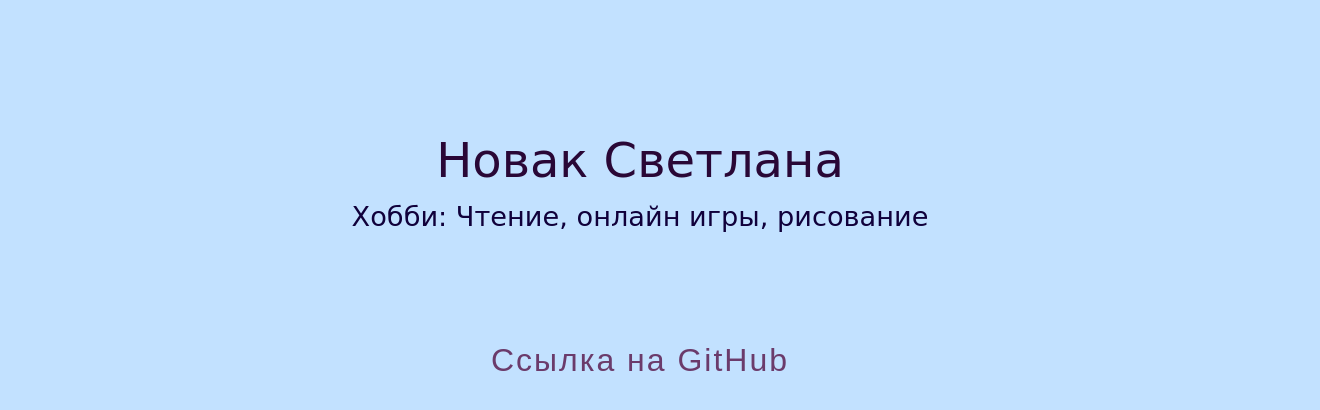
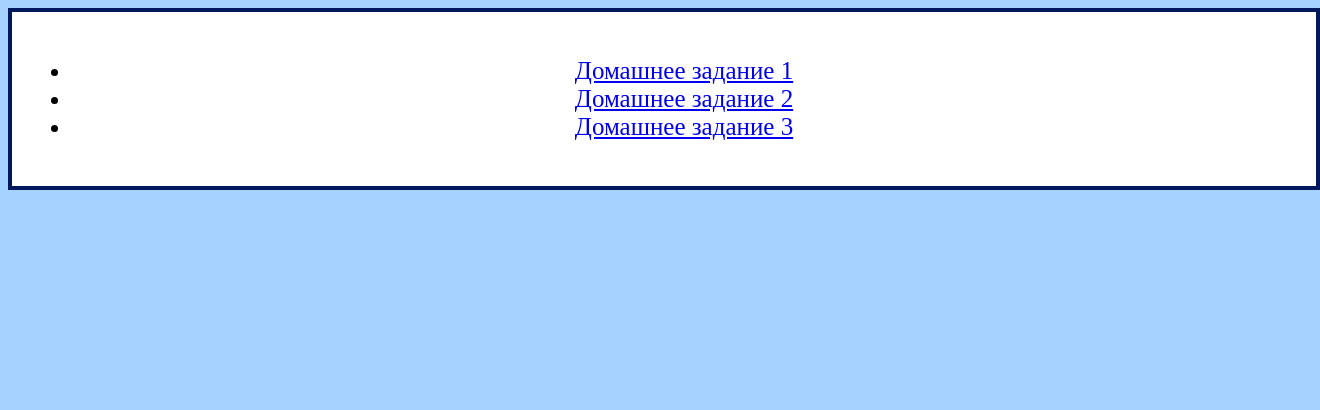
Before and after one commit to 17Nei17/js-Pract, a website: page index.html in a window 1280 px wide. Shown: the whole page, 1320 px wide, since content can reach past the window. Drawn offline with Linux system fonts and the light colour scheme.

Commit message:
Add files via upload

```diff
--- a/index.html
+++ b/index.html
@@ -5,16 +5,21 @@
     <meta name="viewport" content="width=device-width, initial-scale=1.0">
     <meta http-equiv="X-UA-Compatible" content="ie=edge">
     <link rel="stylesheet" href="style.css">
-    <title>Started!</title>
+    <title>homeWork</title>
 </head>
 <body>
-    <div class="block1">
-         Новак Светлана
-    </div>
-    <div class="block2">
-        Хобби: Чтение, онлайн игры, рисование
-    </div>
-            <p><a href="https://github.com/17Nei17/js-lecture-1" class="link1" >Cсылка на GitHub</a> </a></p>
-
+<div class="link">
+    <ul>
+        <li>
+            <a href="/js-lecture-1-master/index.html">Домашнее задание 1</a>
+        </li>
+        <li>
+           <a href="/homework1/pract-1.html">Домашнее задание 2</a>
+         </li>
+         <li>
+            <a href="/homework2/homework2.html">Домашнее задание 3</a>
+        </li>
+    </ul>
+</div>
 </body>
 </html>
--- a/package.json
+++ b/package.json
@@ -1,5 +1,5 @@
 {
-  "name": "neite",
+  "name": "pract-3",
   "version": "1.0.0",
   "description": "",
   "main": "index.js",
@@ -7,6 +7,6 @@
     "start": "node index.js",
     "test": "echo \"Error: no test specified\" && exit 1"
   },
-  "author": "Nei",
+  "author": "",
   "license": "ISC"
 }
--- a/style.css
+++ b/style.css
@@ -1,37 +1,12 @@
 html {
-    background-color: rgb(194, 225, 255);
+    background-color: rgb(166, 210, 255);
   }
-.block1 {
-    font-family: cursive;
-    position: absolute;
-    top: 20%;
-    left: 50%;
-    transform: translate(-50%, -50%);
-    color: rgb(41, 7, 54);
-    font-size: 300%;
+.link {
+    text-align: center;
     padding: 20px 20px 20px 20px;
+    border: 4px solid rgb(0, 24, 92);
+    background-color: rgb(255, 255, 255);
+    width: 100%;
+    font-size: 25px;
+    margin: 0;
 }
-.block2{
-    font-family: cursive;
-    position: absolute;
-    top: 27%;
-    left:50%;
-    transform: translate(-50%, -50%);
-    color: rgb(16, 0, 59);
-    font-size: 170%;
-    padding: 20px 0;
-}
-.link1{
-    font-family: 'Montserrat', sans-serif;
-    text-decoration: none;
-    position: absolute;
-    top: 45%;
-    left:50%;
-    transform: translate(-50%, -50%);
-    color: rgb(107, 59, 107);
-    font-size: 200%;
-    letter-spacing: 2px;
-}
-.link1:hover {
-    text-shadow: 2px 2px 5px rgb(175, 175, 175);
-}
```
Also changed, not shown: index.js (+25 -17 lines).
